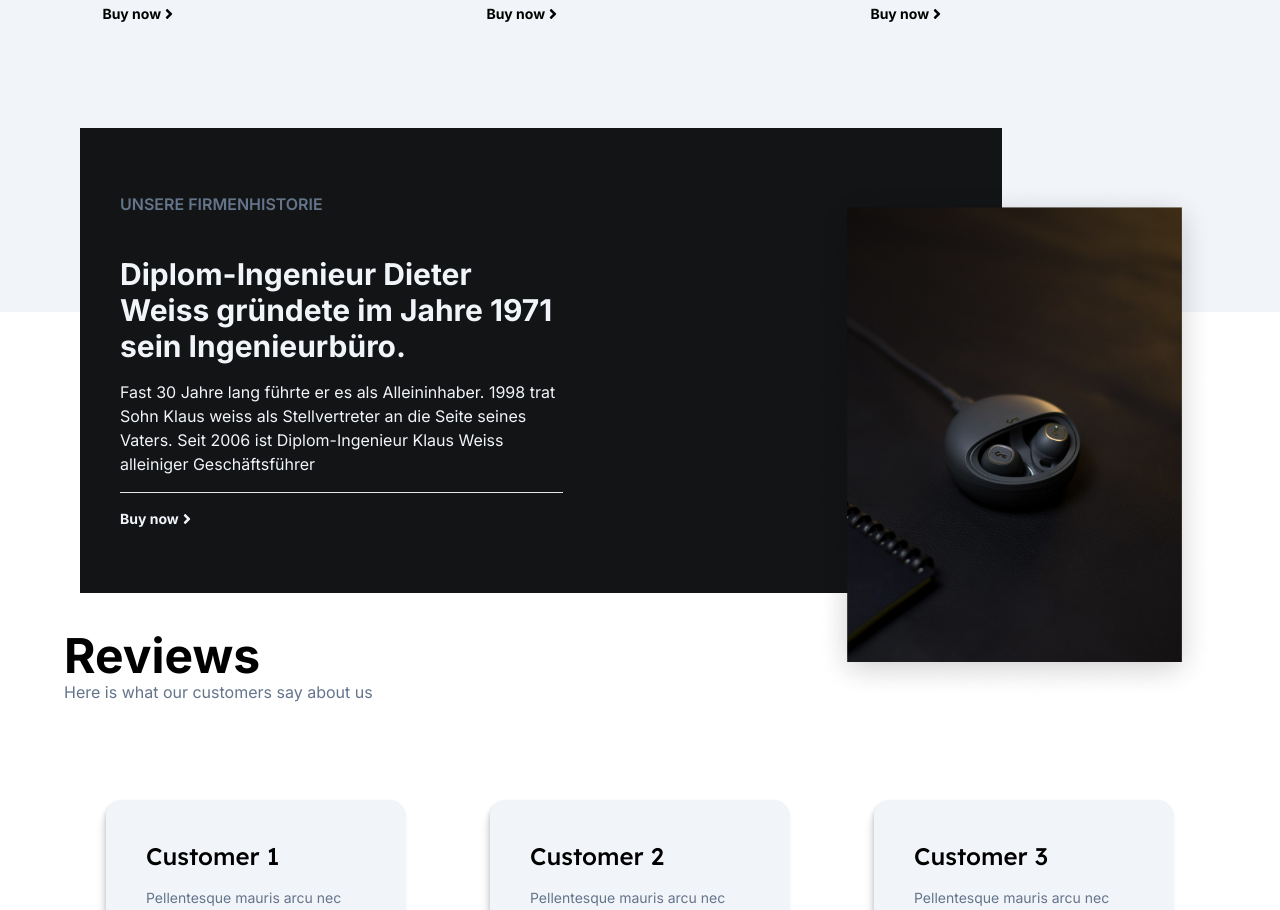
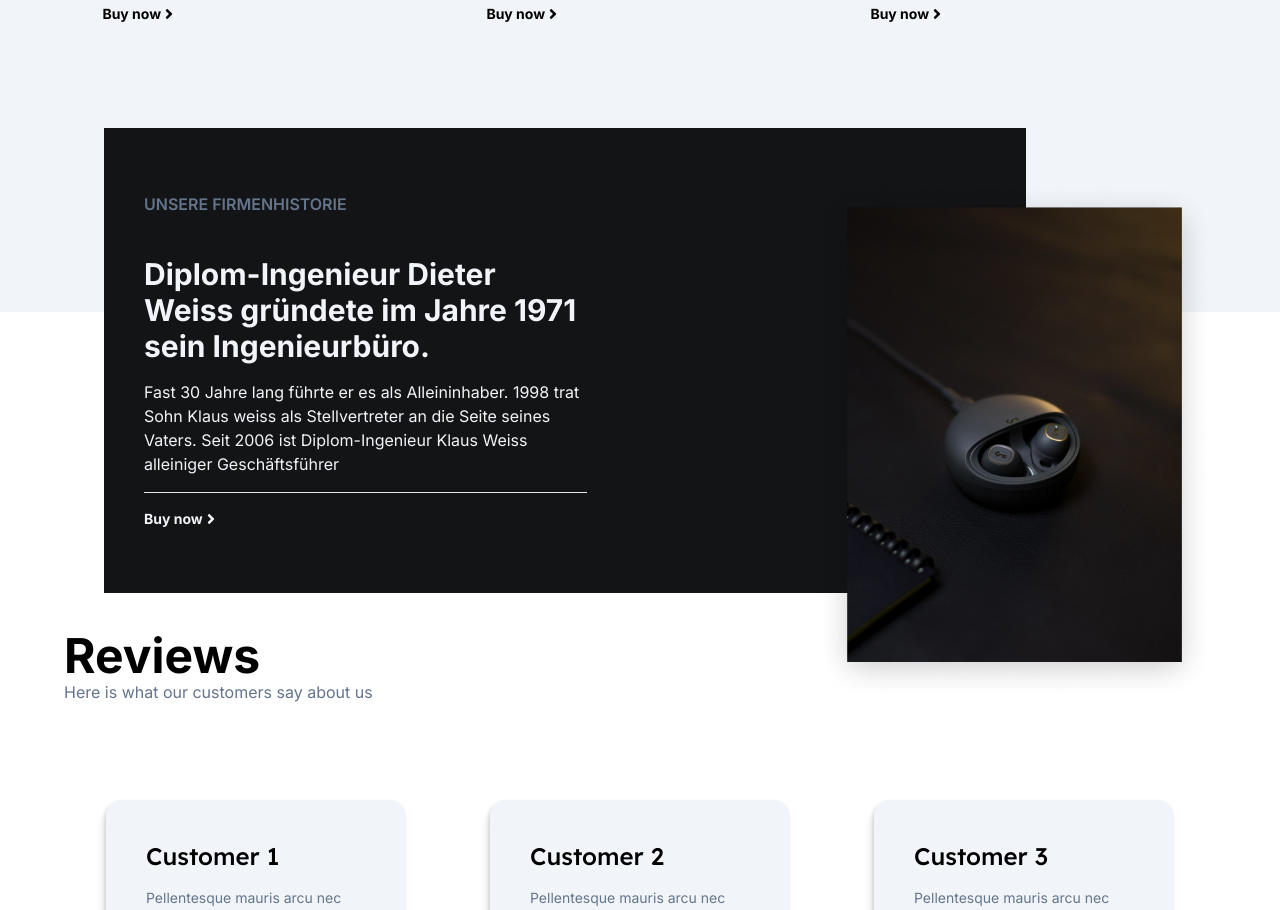
Before and after one commit to ishtails/CometLabs-Frontend, a React (Vite) app: page / in a window 1280 px wide. Shown: the part 1560-2470 px from the top of the page. Built offline with nearby package versions, Linux system fonts and the light colour scheme.

Commit message:
minor fixes

```diff
--- a/src/components/NavBar.tsx
+++ b/src/components/NavBar.tsx
@@ -3,7 +3,7 @@ import { AiOutlineMail } from "react-icons/ai";
 
 const NavBar = () => {
   return (
-    <div className="flex mt-5 mx-5 justify-between max-w-6xl xl:mx-auto items-center">
+    <div className="flex mt-5 mx-10 justify-between max-w-6xl xl:mx-auto items-center">
         <img src={logo} alt="logo" title="Weiss" className="w-32"/>
 
         <div className="flex space-x-4 font-semibold text-slate-800">
--- a/src/components/Rectangle_Box.tsx
+++ b/src/components/Rectangle_Box.tsx
@@ -2,8 +2,8 @@ import { FaAngleRight } from "react-icons/fa";
 
 const Rectangle_Box = () => {
   return (
-    <div className="w-[80%] mx-4 bg-[#131416] text-slate-100 pl-10 pr-36 py-16">
-      <div className=" w-[60%]">
+    <div className="w-[80%] mx-10 bg-[#131416] text-slate-100 pl-10 pr-36 py-16">
+      <div className="w-[60%]">
         <h3 className="text-slate-500 mb-5 md:mb-10 uppercase font-semibold">
           Unsere Firmenhistorie
         </h3>
--- a/src/pages/Hero.tsx
+++ b/src/pages/Hero.tsx
@@ -3,7 +3,7 @@ import { AiOutlineArrowRight } from "react-icons/ai";
 
 const Hero = () => {
   return (
-    <div className="h-full flex mt-14 items-center justify-between mx-5 xl:mx-auto max-w-6xl">
+    <div className="h-full flex mt-14 items-center justify-between mx-10 xl:mx-auto max-w-6xl">
         <div className="w-[30%] space-y-4">
             <h1 className="font-lexend font-bold text-4xl">Describe the value of booking an appointment</h1>
             <p className="text-slate-500">No need to get clever. Tell people exactly what you're offering, then use this space to communicate your key value proposition.</p>
```
Also changed, not shown: src/assets/Weiss Logo_Light.svg (added).
